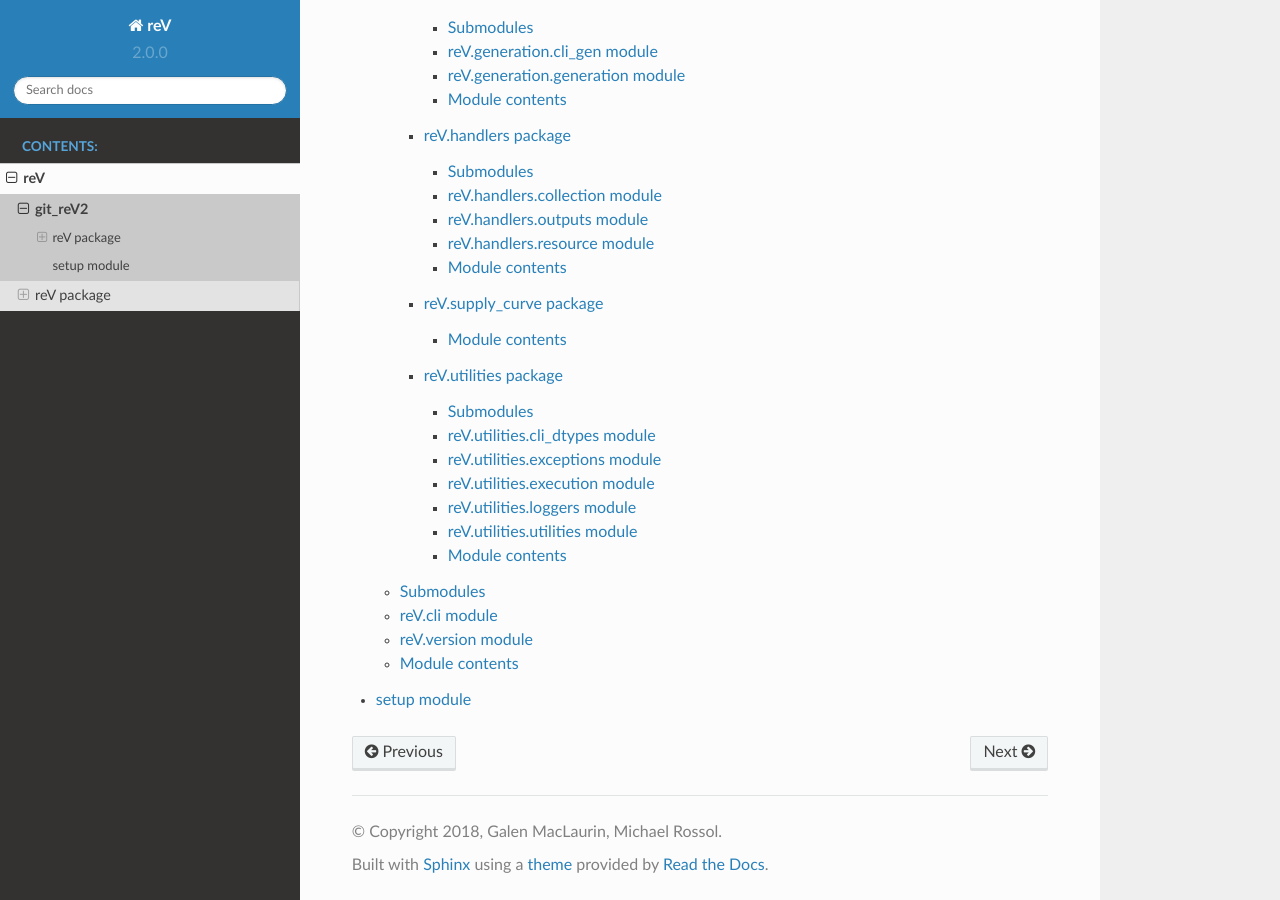
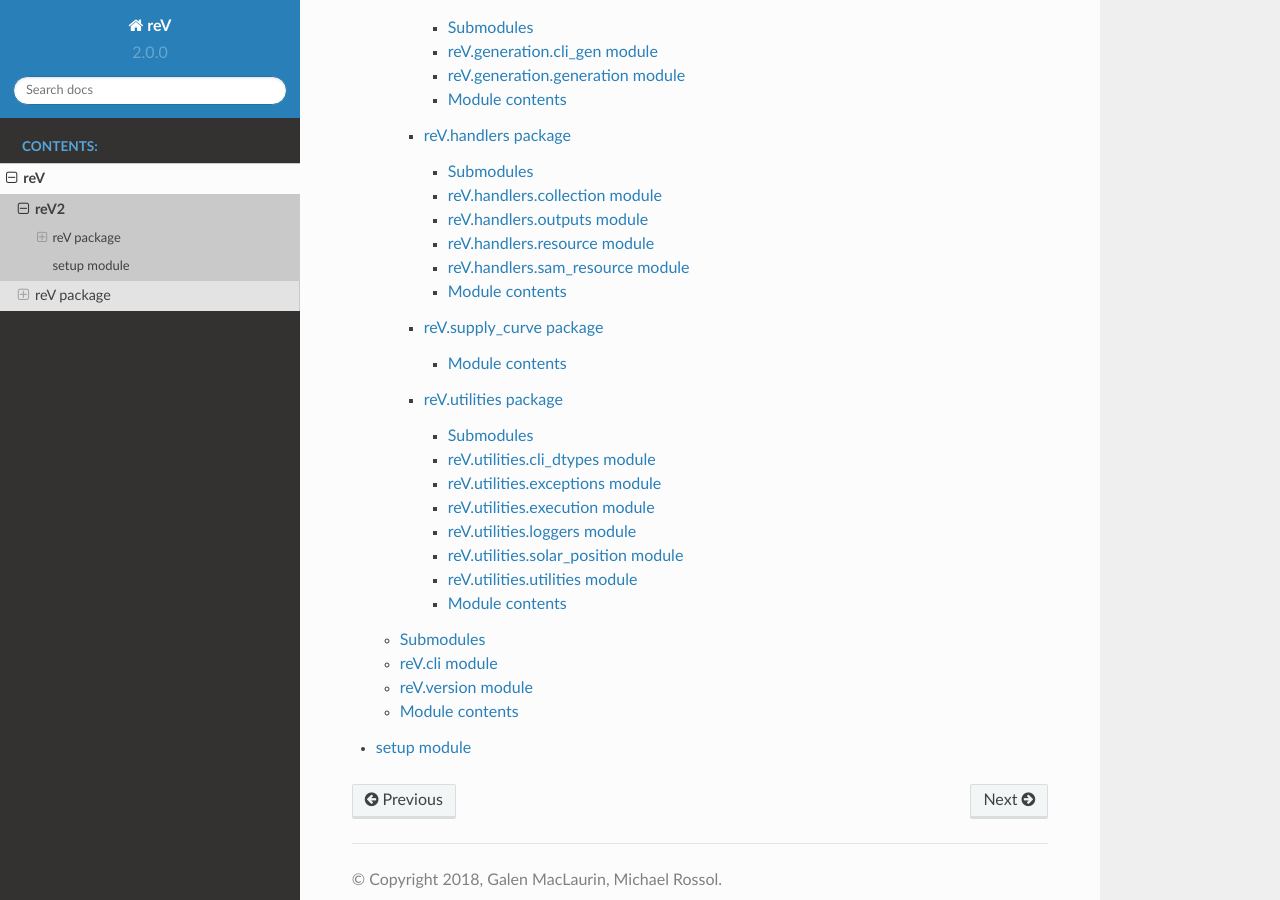
Before and after one commit to NREL/reV, a Sphinx documentation site: the page built from docs/source/reV/modules.rst, in a window 1280 px wide and 900 px high, scrolled down 900 px. Built offline with Sphinx 7.4.7 and the Read the Docs theme 2.0.0, drawn with Linux system fonts in a browser that asks for light colours; some of the changed text lies outside the part shown.

Commit message:
doc files updated

```diff
--- a/docs/source/reV/modules.rst
+++ b/docs/source/reV/modules.rst
@@ -1,5 +1,5 @@
-git_reV2
-========
+reV2
+====
 
 .. toctree::
    :maxdepth: 4
--- a/docs/source/reV/reV.handlers.rst
+++ b/docs/source/reV/reV.handlers.rst
@@ -28,6 +28,14 @@ reV.handlers.resource module
     :undoc-members:
     :show-inheritance:
 
+reV.handlers.sam\_resource module
+---------------------------------
+
+.. automodule:: reV.handlers.sam_resource
+    :members:
+    :undoc-members:
+    :show-inheritance:
+
 
 Module contents
 ---------------
--- a/docs/source/reV/reV.utilities.rst
+++ b/docs/source/reV/reV.utilities.rst
@@ -36,6 +36,14 @@ reV.utilities.loggers module
     :undoc-members:
     :show-inheritance:
 
+reV.utilities.solar\_position module
+------------------------------------
+
+.. automodule:: reV.utilities.solar_position
+    :members:
+    :undoc-members:
+    :show-inheritance:
+
 reV.utilities.utilities module
 ------------------------------
 
```
